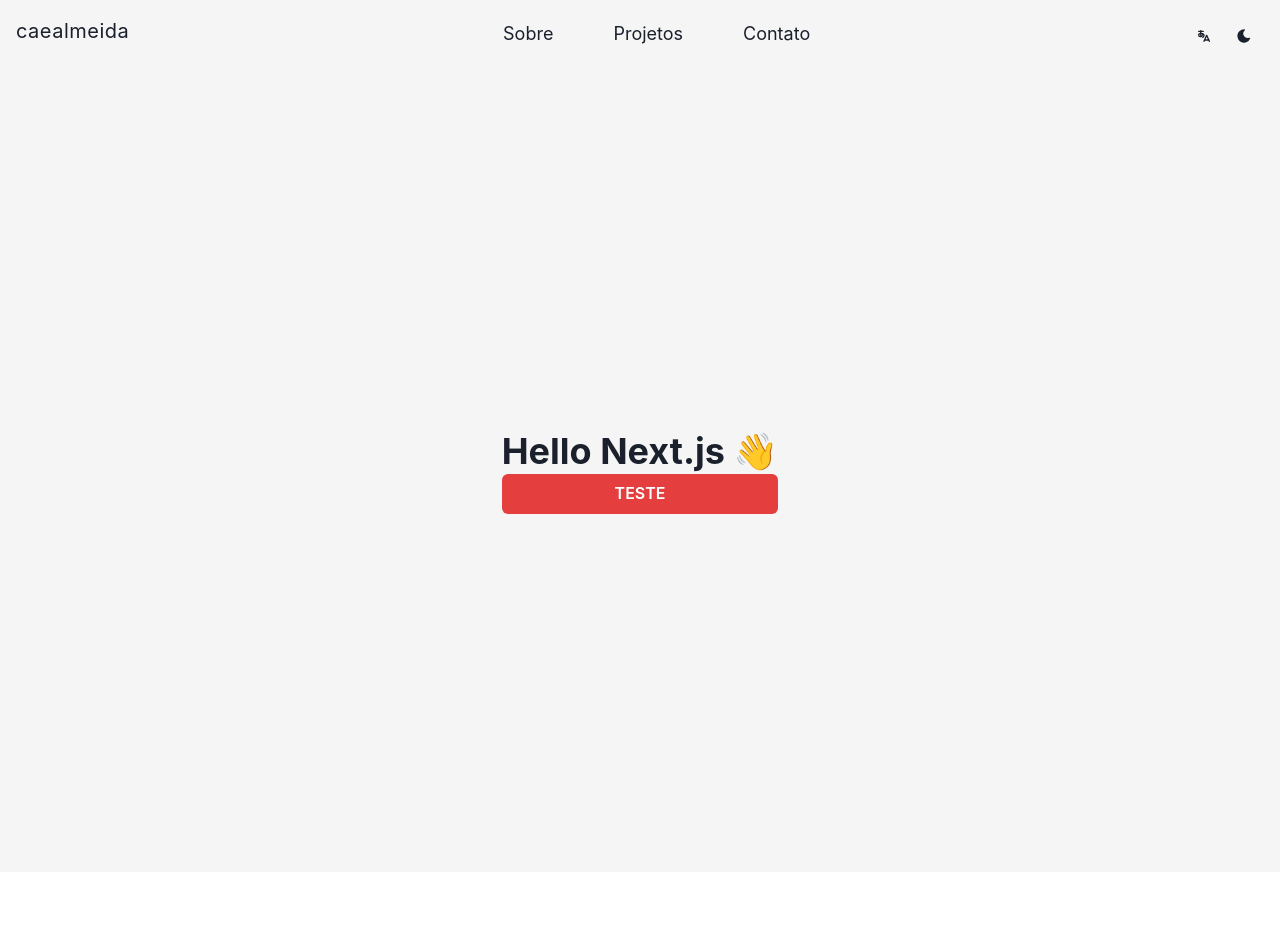
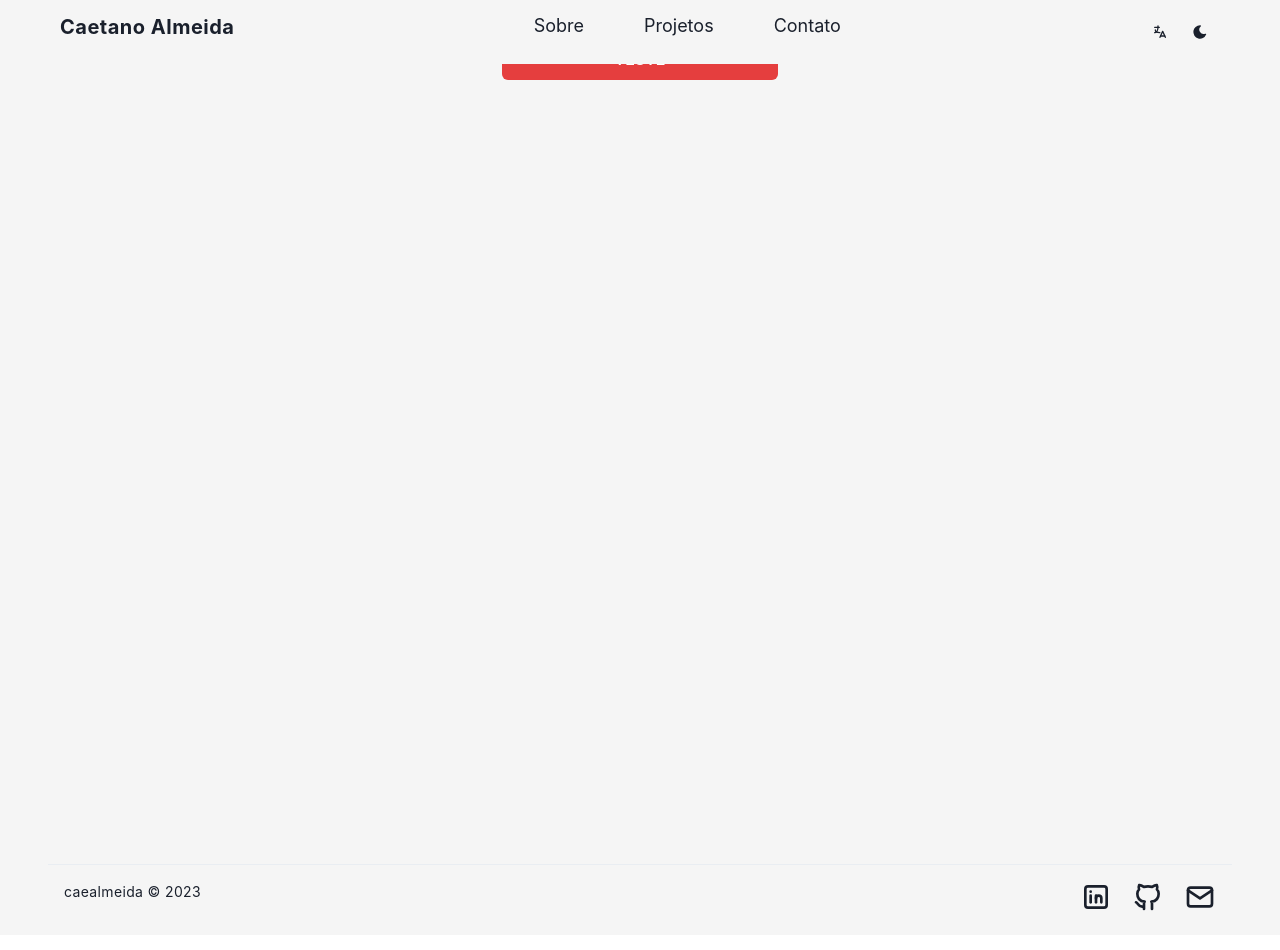
Before and after one commit to caealmeida/Portfolio, a Next.js app: page / in a window 1280 px wide. Shown: the top 950 px of the page. Before the commit the page ends 872 px from the top, so only its background shows below. Built offline with nearby package versions, Linux system fonts and the light colour scheme.

Commit message:
fix: Transparency

```diff
--- a/components/Header.tsx
+++ b/components/Header.tsx
@@ -12,18 +12,23 @@
 	MenuList,
 	MenuItem,
 	Img,
+	Link,
+	useColorModeValue,
 } from '@chakra-ui/react';
-import { TbLanguageHiragana, TbMoonFilled } from 'react-icons/tb';
+import { ReactElement } from 'react';
+import { TbLanguage, TbMoonFilled, TbSunHigh } from 'react-icons/tb';
 
 const Header = () => {
 	const { toggleColorMode } = useColorMode();
+	const color: string = useColorModeValue('#f5f5f5', '#050609');
+	const darkModeIcon: ReactElement = useColorModeValue(<TbMoonFilled />, <TbSunHigh />);
 
 	return (
-		<Flex justifyContent="space-between" p={4} position="sticky" top="0">
-			<Text fontSize="xl" letterSpacing="wide">
-				caealmeida
-			</Text>
-			<Breadcrumb separator="" spacing="30px" fontSize="lg" mt={1}>
+		<Flex justifyContent="space-between" p={3} position="sticky" top={0} left={0} right={0} zIndex="999" bg={color}>
+			<Link href="#" fontSize="xl" letterSpacing="wide">
+				<Text as="b">Caetano Almeida</Text>
+			</Link>
+			<Breadcrumb separator="" spacing="30px" fontSize="lg">
 				<BreadcrumbItem>
 					<BreadcrumbLink href="#">Sobre</BreadcrumbLink>
 				</BreadcrumbItem>
@@ -37,7 +42,7 @@
 			<Flex>
 				<Menu>
 					<Tooltip label="Idioma" closeDelay={250} fontSize="sm">
-						<MenuButton as={IconButton} aria-label="Languages" icon={<TbLanguageHiragana />} variant="ghost" />
+						<MenuButton as={IconButton} aria-label="Languages" icon={<TbLanguage />} variant="ghost" />
 					</Tooltip>
 					<MenuList>
 						<MenuItem>
@@ -49,7 +54,7 @@
 					</MenuList>
 				</Menu>
 				<Tooltip label="Dark Mode" closeDelay={250} fontSize="sm">
-					<IconButton aria-label="dark-mode" variant="ghost" icon={<TbMoonFilled />} onClick={toggleColorMode} />
+					<IconButton aria-label="dark-mode" variant="ghost" icon={darkModeIcon} onClick={toggleColorMode} />
 				</Tooltip>
 			</Flex>
 		</Flex>
@@ -57,5 +62,3 @@
 };
 
 export default Header;
-
-// <a href="https://www.flaticon.com/free-icons/brazil" title="brazil icons">Brazil icons created by Freepik - Flaticon</a>
--- a/pages/index.tsx
+++ b/pages/index.tsx
@@ -1,17 +1,23 @@
-import { Box, Button, Flex, Heading, useColorModeValue } from '@chakra-ui/react';
+import { Box, Button, Flex, Heading, Divider, useColorModeValue, Container } from '@chakra-ui/react';
 import Header from '../components/Header';
+import Footer from '../components/Footer';
 
 const IndexPage = () => {
 	const color = useColorModeValue('blackAlpha.50', 'blackAlpha.800');
+
 	return (
-		<Box backgroundColor={color}>
-			<Header />
-			<Flex height="100vh" alignItems="center" justifyContent="center">
-				<Flex direction="column" p={12} rounded={6}>
-					<Heading>Hello Next.js 👋</Heading>
-					<Button colorScheme="red">TESTE</Button>
+		<Box background={color}>
+			<Container maxW="95%" margin="auto">
+				<Header />
+				<Flex height="100vh" alignItems="center" justifyContent="center">
+					<Flex direction="column" p={12} pb={900}>
+						<Heading>Hello Next.js 👋</Heading>
+						<Button colorScheme="red">TESTE</Button>
+					</Flex>
 				</Flex>
-			</Flex>
+				<Divider />
+				<Footer />
+			</Container>
 		</Box>
 	);
 };
```
